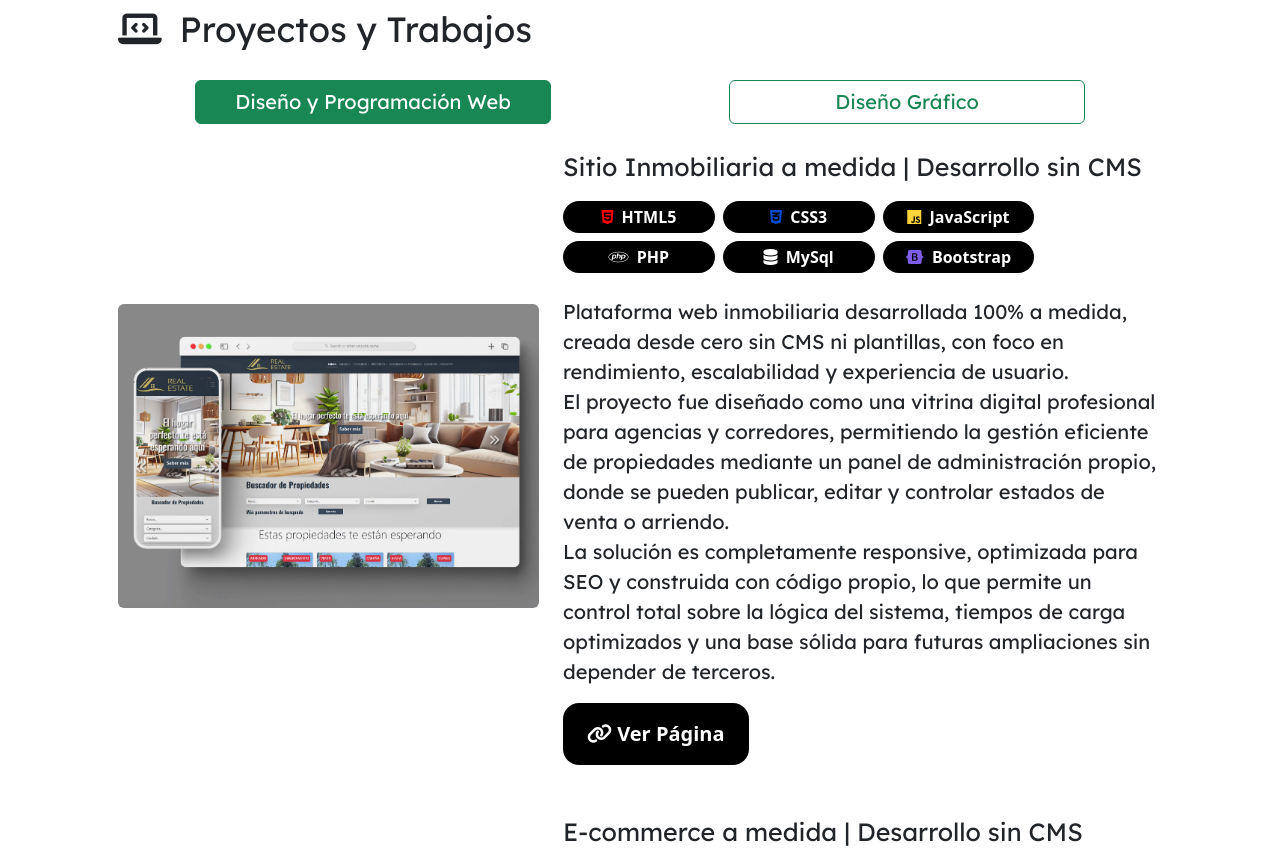
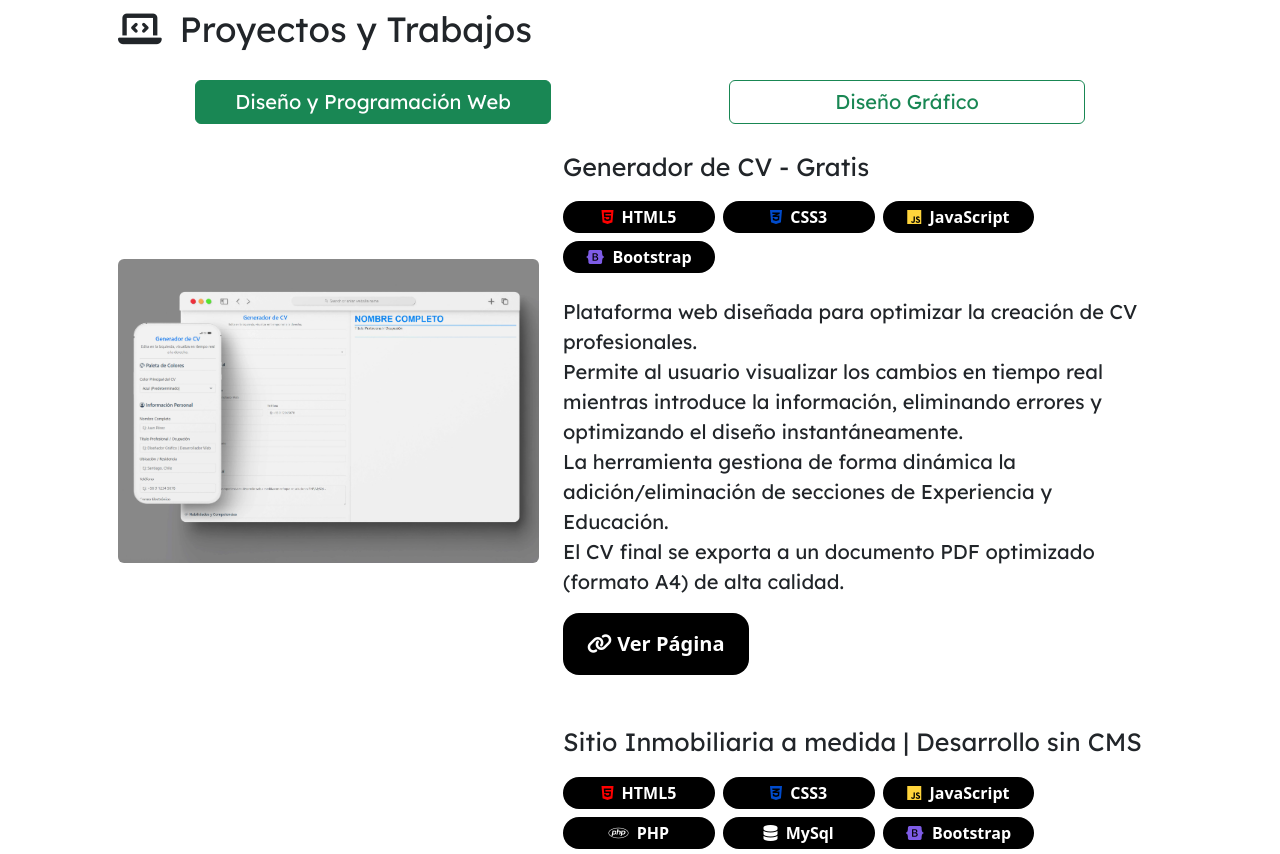
Before and after one commit to ComikSama/porfolio, a plain HTML site: page index.html in a window 1280 px wide. Shown: the part 629-1483 px from the top of the page. Drawn offline with nearby package versions, Linux system fonts and the light colour scheme.

Commit message:
insertado proyecto builder cv

```diff
--- a/index.html
+++ b/index.html
@@ -116,6 +116,44 @@
       </div>
       <div id="web-section" class="section-content">
         <div class="row d-flex align-items-center">
+          <div class="col-lg-5">
+            <img src="img/proyectos/008.webp" class="img-fluid rounded-2" alt="img-arancio">
+          </div>
+          <div class="col-lg-7 ">
+            <p class="txt-titulo-3 mt-3 mt-lg-0 pt-0 text-center text-lg-start">Generador de CV - Gratis</p>
+            <div class="row align-items-center text-center justify-content-center justify-content-lg-start gx-2 gy-2" id="logos">
+              <div class="col-5 col-sm-3 bg-black text-white py-1 px-2 mx-1 rounded-5 fw-bold">
+                  <i class="fa-brands fa-html5 me-1" style="color: #ff0000;"></i>
+                  <span class="txt-icon">HTML5</span>
+              </div>
+              <div class="col-5 col-sm-3 ms-sm-1 bg-black text-white py-1 px-2 mx-1 rounded-5 fw-bold">
+                  <i class="fa-brands fa-css3-alt pe-1" style="color: #004bcc;"></i>
+                  <span class="txt-icon">CSS3</span>
+              </div>
+              <div class="col-5 col-sm-3 ms-sm-1 bg-black text-white py-1 px-2 mx-1 rounded-5 fw-bold">
+                  <i class="fa-brands fa-js me-1" style="color: #FFD43B;"></i>
+                  <span class="txt-icon">JavaScript</span>
+              </div>
+              <div class="col-5 col-sm-3 ms-sm-1 bg-black text-white py-1 px-2 mx-1 rounded-5 fw-bold">
+                  <i class="fa-brands fa-bootstrap me-1" style="color: #7e5ce6;"></i>
+                  <span class="txt-icon">Bootstrap</span>
+              </div>
+            </div>
+            <p class="txt-parrafo-1 mt-4">Plataforma web diseñada para optimizar la creación de CV profesionales.<br>Permite al usuario visualizar los cambios en tiempo real mientras introduce la información, eliminando errores y optimizando el diseño instantáneamente.<br>La herramienta gestiona de forma dinámica la adición/eliminación de secciones de Experiencia y Educación.<br>El CV final se exporta a un documento PDF optimizado (formato A4) de alta calidad.</p>
+            <div class="d-flex txt-cod justify-content-center justify-content-lg-start">
+              <!-- <div class="bg-black  py-3 px-4 rounded-4 fw-bold">
+                <a href="" class="text-decoration-none text-white" target="_blank"><i class="fa-brands fa-github"></i> GitHub</a>
+              </div> -->
+              <div class="bg-black py-3 px-4 rounded-4 fw-bold">
+                <a href="https://comiksama.github.io/cv-builder-free/" class="text-decoration-none text-white" target="_blank">
+                  <i class="fa-solid fa-link"></i></i>
+                  <span>Ver Página</span>
+                </a>
+              </div>
+            </div>
+          </div>
+        </div>
+        <div class="row d-flex align-items-center mt-5">
           <div class="col-lg-5">
             <img src="img/proyectos/007.webp" class="img-fluid rounded-2" alt="img-arancio">
           </div>
```
Also changed, not shown: img/proyectos/008.webp (added).
